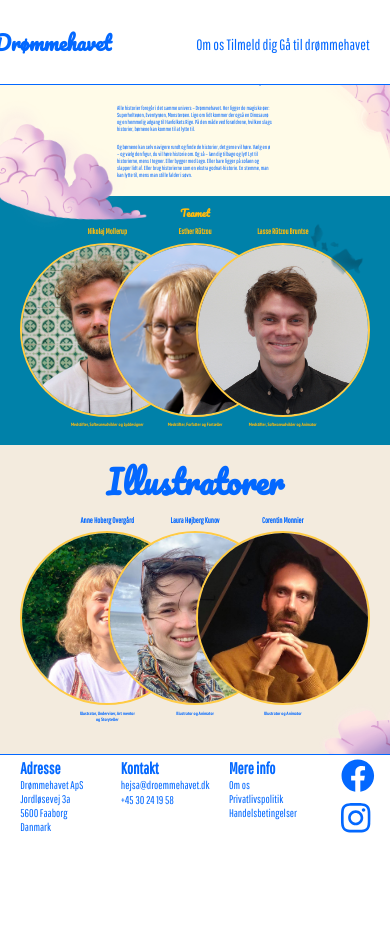
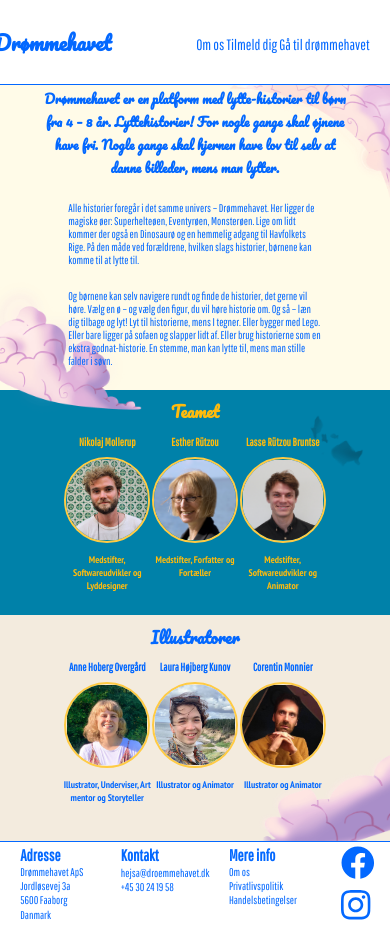
Before and after one commit to LasseRB/droemmehavet_website, a React (Create React App) app in the folder droemmehavet_homepage/: page /omos in a window 390 px wide. Before the commit the page ends 844 px from the top, so only its background shows below. Built offline with nearby package versions, Linux system fonts and the light colour scheme; no server answers.

Commit message:
Fiksede aboutpage til mobil version

```diff
--- a/droemmehavet_homepage/src/AboutPage/AboutPage_StyleComponents/_AboutPage.scss
+++ b/droemmehavet_homepage/src/AboutPage/AboutPage_StyleComponents/_AboutPage.scss
@@ -136,7 +136,7 @@
       margin-top: 2%;
       padding: 0;
       z-index: 1;
-      @include headerText($blue-main, 2.5);
+      @include headerText($blue-main, 2.5vw);
       font-family: $logo-font-family;
       text-align: center;
     }
@@ -175,3 +175,57 @@
     }
   }
 }
+@media screen and (max-width: 500px) {
+  #aboutPage {
+    padding-top: 10%;
+    #bottonLeftCloud {
+      transform: translate(-16%, 160%)
+    }
+    #bottonRightCloud {
+      bottom: -5px;
+      right: -60px;
+
+    }
+    #stime {
+      transform: translate(530%, 740%);
+    }
+    #container1 {
+      h1{
+        width: 80%;
+        font-size: .8rem;
+      }
+      p {
+        font-size: .7rem;
+        width: 65%;
+      }
+    }
+    #container2 {
+      h1 {
+        font-size: 1rem;
+      }
+      ul {
+        h2 {
+          font-size: .7rem;
+        }
+        h3{
+          width: 150%;
+          font-size: .6rem;
+        }
+      }
+    }
+    #container3 {
+      h1 {
+        font-size: 1rem;
+      }
+      ul {
+        h2 {
+          font-size: .7rem;
+        }
+        h3{
+          width: 150%;
+          font-size: .6rem;
+        }
+      }
+    }
+  }
+}
--- a/droemmehavet_homepage/src/AboutPage/AboutPage_StyleComponents/_TeamMember.scss
+++ b/droemmehavet_homepage/src/AboutPage/AboutPage_StyleComponents/_TeamMember.scss
@@ -5,10 +5,10 @@
   align-items: center;
 
   .imgContainer {
+    display: flex;
     width: 170px;
-    display: flex;
     height: 170px;
-    border: solid #FFCB44 2px;
+    border: solid #ffcb44 2px;
     border-radius: 50%;
     overflow: hidden;
     justify-content: center;
@@ -18,4 +18,12 @@
       height: auto;
     }
   }
+
+  @media screen and (max-width: 500px) {
+    .imgContainer {
+      padding: 2%;
+      width: 80px;
+      height: 80px;
+    }
+  }
 }
```
